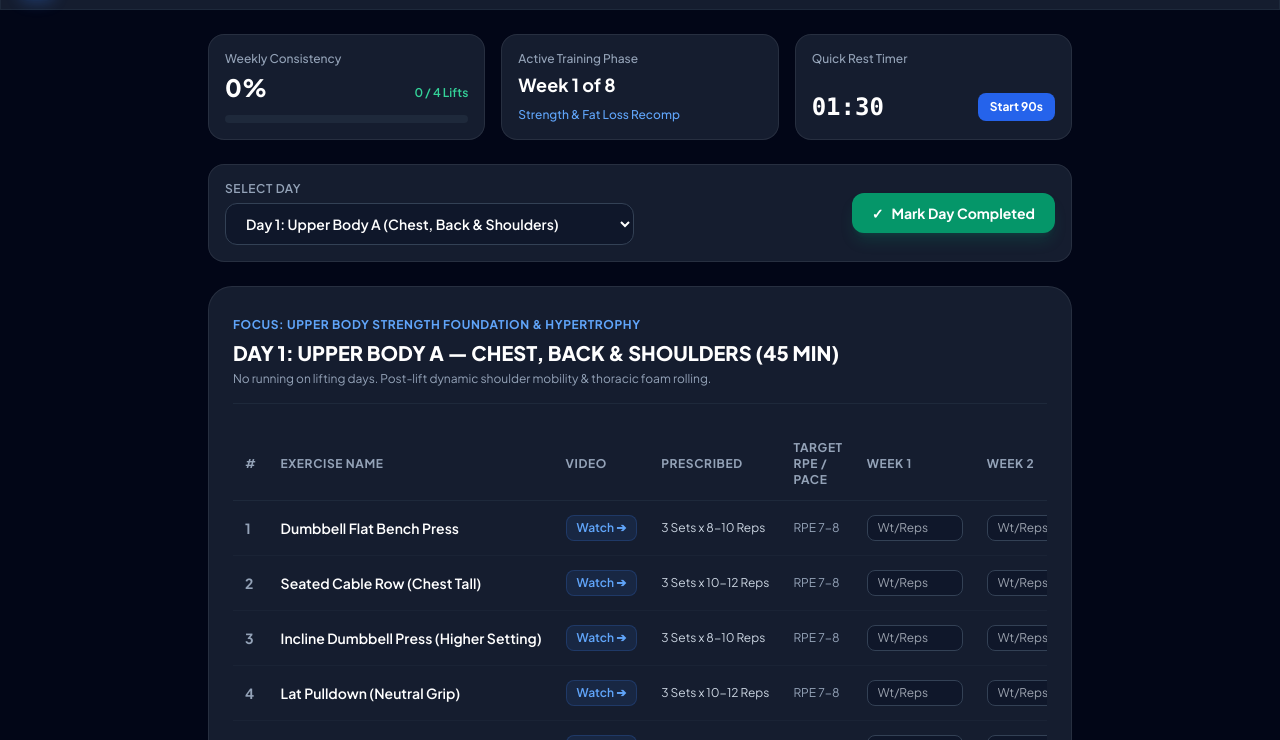
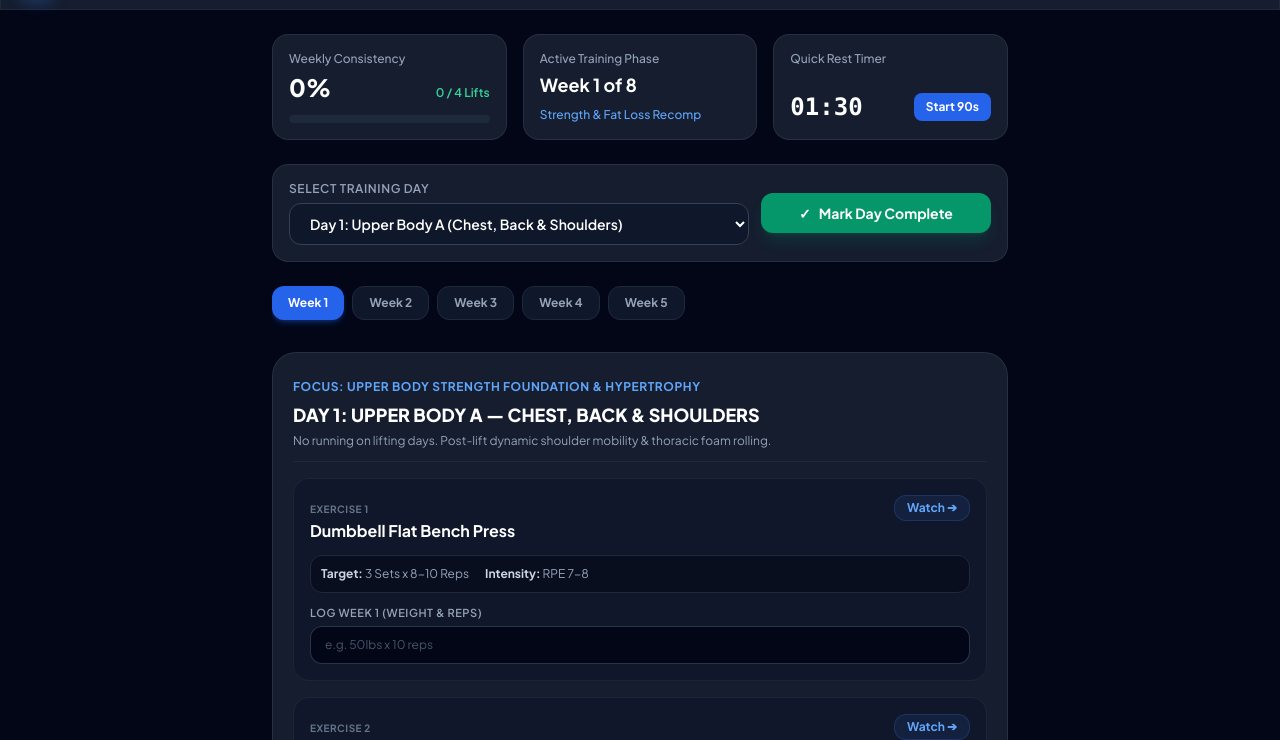
Before and after one commit to joetyo/Calvin-Test-Plan, a plain HTML site: page index.html in a window 1280 px wide. Shown: the part 60-800 px from the top of the page. Drawn offline with nearby package versions, Linux system fonts and the light colour scheme.

Commit message:
Update index.html

```diff
--- a/index.html
+++ b/index.html
@@ -35,7 +35,7 @@
         </div>
     </header>
 
-    <main class="max-w-4xl mx-auto px-4 py-6 space-y-6">
+    <main class="max-w-3xl mx-auto px-4 py-6 space-y-6">
         <!-- Dashboard Stats -->
         <div class="grid grid-cols-1 sm:grid-cols-3 gap-4">
             <div class="glass-card p-4 rounded-2xl">
@@ -50,7 +50,7 @@
             </div>
             <div class="glass-card p-4 rounded-2xl flex flex-col justify-between">
                 <div class="text-xs text-slate-400 font-medium">Active Training Phase</div>
-                <div class="text-lg font-bold text-white mt-1">Week 1 of 8</div>
+                <div class="text-lg font-bold text-white mt-1" id="activeWeekLabel">Week 1 of 8</div>
                 <div class="text-xs text-blue-400 font-medium mt-2">Strength & Fat Loss Recomp</div>
             </div>
             <div class="glass-card p-4 rounded-2xl flex flex-col justify-between">
@@ -62,11 +62,11 @@
             </div>
         </div>
 
-        <!-- Day Selector & Filter -->
+        <!-- Day Selector & Complete Button -->
         <div class="glass-card p-4 rounded-2xl space-y-3">
             <div class="flex flex-col sm:flex-row gap-3 items-center justify-between">
-                <div class="w-full sm:w-1/2">
-                    <label class="block text-xs font-semibold text-slate-400 uppercase tracking-wider mb-1.5">Select Day</label>
+                <div class="w-full sm:w-2/3">
+                    <label class="block text-xs font-semibold text-slate-400 uppercase tracking-wider mb-1.5">Select Training Day</label>
                     <select id="daySelect" onchange="switchDay(this.value)" class="w-full bg-slate-900 border border-slate-700 rounded-xl px-4 py-2.5 text-sm font-semibold text-white focus:outline-none focus:border-blue-500">
                         <option value="day1">Day 1: Upper Body A (Chest, Back & Shoulders)</option>
                         <option value="day2">Day 2: Lower Body A (Quads, Glutes & Calves)</option>
@@ -77,17 +77,26 @@
                         <option value="day7">Day 7: Full Rest & Active Recovery</option>
                     </select>
                 </div>
-                <div class="w-full sm:w-1/2 flex items-center justify-end gap-2">
-                    <button onclick="markCurrentDayComplete()" id="completeBtn" class="w-full sm:w-auto px-5 py-2.5 bg-emerald-600 hover:bg-emerald-500 text-white text-sm font-bold rounded-xl shadow-lg shadow-emerald-600/20 transition flex items-center justify-center gap-2">
-                        <span>✓</span> Mark Day Completed
+                <div class="w-full sm:w-1/3 flex items-center justify-end">
+                    <button onclick="markCurrentDayComplete()" id="completeBtn" class="w-full px-4 py-2.5 bg-emerald-600 hover:bg-emerald-500 text-white text-sm font-bold rounded-xl shadow-lg shadow-emerald-600/20 transition flex items-center justify-center gap-2">
+                        <span>✓</span> Mark Day Complete
                     </button>
                 </div>
             </div>
         </div>
 
+        <!-- Weekly Tabs -->
+        <div class="flex gap-2 overflow-x-auto pb-2 custom-scrollbar">
+            <button onclick="switchWeek('w1')" id="tab_w1" class="px-4 py-2 rounded-xl text-xs font-bold transition bg-blue-600 text-white shadow-md shadow-blue-600/30">Week 1</button>
+            <button onclick="switchWeek('w2')" id="tab_w2" class="px-4 py-2 rounded-xl text-xs font-bold transition bg-slate-900 text-slate-400 border border-slate-800 hover:text-white">Week 2</button>
+            <button onclick="switchWeek('w3')" id="tab_w3" class="px-4 py-2 rounded-xl text-xs font-bold transition bg-slate-900 text-slate-400 border border-slate-800 hover:text-white">Week 3</button>
+            <button onclick="switchWeek('w4')" id="tab_w4" class="px-4 py-2 rounded-xl text-xs font-bold transition bg-slate-900 text-slate-400 border border-slate-800 hover:text-white">Week 4</button>
+            <button onclick="switchWeek('w5')" id="tab_w5" class="px-4 py-2 rounded-xl text-xs font-bold transition bg-slate-900 text-slate-400 border border-slate-800 hover:text-white">Week 5</button>
+        </div>
+
         <!-- Workout Content Container -->
-        <div id="workoutContainer" class="space-y-6">
-            <!-- Dynamic Workout Content injected via JS -->
+        <div id="workoutContainer" class="space-y-4">
+            <!-- Dynamic vertical cards injected via JS -->
         </div>
     </main>
 
@@ -107,7 +116,7 @@
     <script>
         const workoutData = {
             day1: {
-                title: "DAY 1: UPPER BODY A — CHEST, BACK & SHOULDERS (45 MIN)",
+                title: "DAY 1: UPPER BODY A — CHEST, BACK & SHOULDERS",
                 focus: "Upper Body Strength Foundation & Hypertrophy",
                 description: "No running on lifting days. Post-lift dynamic shoulder mobility & thoracic foam rolling.",
                 isLifting: true,
@@ -127,7 +136,7 @@
                 ]
             },
             day2: {
-                title: "DAY 2: LOWER BODY A — QUADS, GLUTES & CALVES (45 MIN)",
+                title: "DAY 2: LOWER BODY A — QUADS, GLUTES & CALVES",
                 focus: "Quad Hypertrophy, Posterior Chain & Ankle Stability",
                 description: "Post-lift quad, hip flexor & ankle dorsiflexion mobility flow. Zero impact.",
                 isLifting: true,
@@ -151,10 +160,10 @@
                 description: "Continuous Zone 2 conversational aerobic pacing (135-145 BPM). No lifting.",
                 isLifting: false,
                 exercises: [
-                    { id: 1, name: "Dynamic Runner Warm-Up (10 min)", video: "https://www.youtube.com/watch?v=4QkMrZnMyRo", sets: "High knees, butt kicks, leg swings", rpe: "Easy" },
-                    { id: 2, name: "Cadence & Ground Strike Drills", video: "https://www.youtube.com/watch?v=sC1IX4avCJs", sets: "5 Mins", rpe: "Easy" },
-                    { id: 3, name: "Steady Aerobic Base Run", video: "https://www.youtube.com/watch?v=9mXuZE4whs0", sets: "3.0 Miles Continuous", rpe: "135-145 BPM" },
-                    { id: 4, name: "Post-Run Hip & Hamstring Stretch Flow", video: "https://www.youtube.com/watch?v=mHNqGWFC9f4", sets: "10 Mins", rpe: "Recovery" }
+                    { id: 1, name: "Dynamic Runner Warm-Up (10 min)", sets: "High knees, butt kicks, leg swings", rpe: "Easy" },
+                    { id: 2, name: "Cadence & Ground Strike Drills", sets: "5 Mins", rpe: "Easy" },
+                    { id: 3, name: "Steady Aerobic Base Run", sets: "3.0 Miles Continuous", rpe: "135-145 BPM" },
+                    { id: 4, name: "Post-Run Hip & Hamstring Stretch Flow", sets: "10 Mins", rpe: "Recovery" }
                 ],
                 cues: [
                     "Maintain conversational pace (Zone 2). If you cannot speak in full sentences, slow down.",
@@ -163,7 +172,7 @@
                 ]
             },
             day4: {
-                title: "DAY 4: UPPER BODY B — CHEST, BACK & ARMS (45 MIN)",
+                title: "DAY 4: UPPER BODY B — CHEST, BACK & ARMS",
                 focus: "Upper Chest Shelf, 3D Shoulders & Arm Peak",
                 description: "Doorway pec stretch & thoracic foam roll extensions. Zero impact.",
                 isLifting: true,
@@ -183,7 +192,7 @@
                 ]
             },
             day5: {
-                title: "DAY 5: LOWER BODY B & CORE — QUADS, HAMSTRINGS & CORE (45 MIN)",
+                title: "DAY 5: LOWER BODY B & CORE — QUADS, HAMSTRINGS & CORE",
                 focus: "Quad Hypertrophy, Posterior Chain Strength & Core Density",
                 description: "Post-lift 20-30 min gentle walk or core & mobility flow.",
                 isLifting: true,
@@ -206,10 +215,10 @@
                 description: "Steady continuous aerobic run (138-148 BPM, capped at 3.0 miles max).",
                 isLifting: false,
                 exercises: [
-                    { id: 1, name: "Pre-Run Dynamic Hip & Ankle Warm-Up", video: "https://www.youtube.com/watch?v=4QkMrZnMyRo", sets: "10 Mins", rpe: "Easy" },
-                    { id: 2, name: "Glute & Core Activation Drills", video: "https://www.youtube.com/watch?v=9mXuZE4whs0", sets: "5 Mins", rpe: "Easy" },
-                    { id: 3, name: "Steady Aerobic Base Run", video: "https://www.youtube.com/watch?v=sC1IX4avCJs", sets: "3.0 Miles Continuous", rpe: "138-148 BPM" },
-                    { id: 4, name: "Lower Body Foam Rolling & Soft Tissue Flush", video: "https://www.youtube.com/watch?v=TiJdWQd_xNc", sets: "15 Mins", rpe: "Recovery" }
+                    { id: 1, name: "Pre-Run Dynamic Hip & Ankle Warm-Up", sets: "10 Mins", rpe: "Easy" },
+                    { id: 2, name: "Glute & Core Activation Drills", sets: "5 Mins", rpe: "Easy" },
+                    { id: 3, name: "Steady Aerobic Base Run", sets: "3.0 Miles Continuous", rpe: "138-148 BPM" },
+                    { id: 4, name: "Lower Body Foam Rolling & Soft Tissue Flush", sets: "15 Mins", rpe: "Recovery" }
                 ],
                 cues: [
                     "Maintain steady Zone 2 heart rate without pushing into high-intensity sprints.",
@@ -236,6 +245,7 @@
         };
 
         let currentDay = 'day1';
+        let currentWeek = 'w1';
         let userLogs = JSON.parse(localStorage.getItem('calvin_workout_logs') || '{}');
         let completedDays = JSON.parse(localStorage.getItem('calvin_completed_days') || '{}');
         let streak = parseInt(localStorage.getItem('calvin_streak') || '0');
@@ -243,91 +253,86 @@
         function init() {
             document.getElementById('streakCount').innerText = streak;
             updateConsistency();
-            renderDay(currentDay);
+            renderView();
         }
 
         function switchDay(day) {
             currentDay = day;
-            renderDay(day);
+            renderView();
         }
 
-        function renderDay(dayKey) {
-            const data = workoutData[dayKey];
+        function switchWeek(week) {
+            currentWeek = week;
+            ['w1', 'w2', 'w3', 'w4', 'w5'].forEach(w => {
+                const btn = document.getElementById('tab_' + w);
+                if (w === week) {
+                    btn.className = "px-4 py-2 rounded-xl text-xs font-bold transition bg-blue-600 text-white shadow-md shadow-blue-600/30";
+                } else {
+                    btn.className = "px-4 py-2 rounded-xl text-xs font-bold transition bg-slate-900 text-slate-400 border border-slate-800 hover:text-white";
+                }
+            });
+            document.getElementById('activeWeekLabel').innerText = "Week " + week.replace('w', '') + " of 8";
+            renderView();
+        }
+
+        function renderView() {
+            const data = workoutData[currentDay];
             const container = document.getElementById('workoutContainer');
-            const isCompleted = completedDays[dayKey] || false;
+            const isCompleted = completedDays[currentDay] || false;
 
             const completeBtn = document.getElementById('completeBtn');
             if (isCompleted) {
-                completeBtn.className = "w-full sm:w-auto px-5 py-2.5 bg-slate-800 text-emerald-400 border border-emerald-500/30 text-sm font-bold rounded-xl flex items-center justify-center gap-2";
+                completeBtn.className = "w-full px-4 py-2.5 bg-slate-800 text-emerald-400 border border-emerald-500/30 text-sm font-bold rounded-xl flex items-center justify-center gap-2";
                 completeBtn.innerHTML = "<span>✓</span> Completed";
             } else {
-                completeBtn.className = "w-full sm:w-auto px-5 py-2.5 bg-emerald-600 hover:bg-emerald-500 text-white text-sm font-bold rounded-xl shadow-lg shadow-emerald-600/20 transition flex items-center justify-center gap-2";
-                completeBtn.innerHTML = "<span>✓</span> Mark Day Completed";
+                completeBtn.className = "w-full px-4 py-2.5 bg-emerald-600 hover:bg-emerald-500 text-white text-sm font-bold rounded-xl shadow-lg shadow-emerald-600/20 transition flex items-center justify-center gap-2";
+                completeBtn.innerHTML = "<span>✓</span> Mark Day Complete";
             }
 
             let html = `
-                <div class="glass-card p-6 rounded-3xl space-y-6">
-                    <div class="border-b border-slate-800 pb-4">
+                <div class="glass-card p-5 rounded-3xl space-y-4">
+                    <div class="border-b border-slate-800 pb-3">
                         <span class="text-xs font-bold text-blue-400 uppercase tracking-wider">Focus: ${data.focus}</span>
-                        <h2 class="text-xl font-black text-white mt-1">${data.title}</h2>
+                        <h2 class="text-lg font-black text-white mt-1">${data.title}</h2>
                         <p class="text-xs text-slate-400 mt-1">${data.description}</p>
                     </div>
 
-                    <div class="overflow-x-auto custom-scrollbar">
-                        <table class="w-full text-left text-sm">
-                            <thead>
-                                <tr class="border-b border-slate-800 text-slate-400 text-xs uppercase tracking-wider">
-                                    <th class="py-3 px-3">#</th>
-                                    <th class="py-3 px-3">Exercise Name</th>
-                                    <th class="py-3 px-3">Video</th>
-                                    <th class="py-3 px-3">Prescribed</th>
-                                    <th class="py-3 px-3">Target RPE / Pace</th>
-                                    <th class="py-3 px-3">Week 1</th>
-                                    <th class="py-3 px-3">Week 2</th>
-                                    <th class="py-3 px-3">Week 3</th>
-                                    <th class="py-3 px-3">Week 4</th>
-                                    <th class="py-3 px-3">Week 5</th>
-                                </tr>
-                            </thead>
-                            <tbody class="divide-y divide-slate-800/60">
+                    <div class="space-y-4">
             `;
 
             data.exercises.forEach((ex, idx) => {
-                const logKey = `${dayKey}_ex_${ex.id}`;
-                const w1 = userLogs[`${logKey}_w1`] || '';
-                const w2 = userLogs[`${logKey}_w2`] || '';
-                const w3 = userLogs[`${logKey}_w3`] || '';
-                const w4 = userLogs[`${logKey}_w4`] || '';
-                const w5 = userLogs[`${logKey}_w5`] || '';
+                const logKey = `${currentDay}_ex_${ex.id}_${currentWeek}`;
+                const val = userLogs[logKey] || '';
 
                 html += `
-                    <tr class="hover:bg-slate-900/40 transition">
-                        <td class="py-3.5 px-3 font-bold text-slate-400">${idx + 1}</td>
-                        <td class="py-3.5 px-3 font-semibold text-white whitespace-nowrap">${ex.name}</td>
-                        <td class="py-3.5 px-3 whitespace-nowrap">
-                            <a href="${ex.video}" target="_blank" class="text-xs font-semibold text-blue-400 hover:text-blue-300 bg-blue-500/10 px-2.5 py-1 rounded-lg border border-blue-500/20 inline-flex items-center gap-1">Watch ➔</a>
-                        </td>
-                        <td class="py-3.5 px-3 text-slate-300 text-xs whitespace-nowrap">${ex.sets}</td>
-                        <td class="py-3.5 px-3 text-slate-400 text-xs whitespace-nowrap">${ex.rpe}</td>
-                        <td class="py-3.5 px-3"><input type="text" value="${w1}" onchange="saveLog('${logKey}_w1', this.value)" placeholder="Wt/Reps" class="w-24 bg-slate-900 border border-slate-700 rounded-lg px-2.5 py-1 text-xs text-white focus:outline-none focus:border-blue-500"></td>
-                        <td class="py-3.5 px-3"><input type="text" value="${w2}" onchange="saveLog('${logKey}_w2', this.value)" placeholder="Wt/Reps" class="w-24 bg-slate-900 border border-slate-700 rounded-lg px-2.5 py-1 text-xs text-white focus:outline-none focus:border-blue-500"></td>
-                        <td class="py-3.5 px-3"><input type="text" value="${w3}" onchange="saveLog('${logKey}_w3', this.value)" placeholder="Wt/Reps" class="w-24 bg-slate-900 border border-slate-700 rounded-lg px-2.5 py-1 text-xs text-white focus:outline-none focus:border-blue-500"></td>
-                        <td class="py-3.5 px-3"><input type="text" value="${w4}" onchange="saveLog('${logKey}_w4', this.value)" placeholder="Wt/Reps" class="w-24 bg-slate-900 border border-slate-700 rounded-lg px-2.5 py-1 text-xs text-white focus:outline-none focus:border-blue-500"></td>
-                        <td class="py-3.5 px-3"><input type="text" value="${w5}" onchange="saveLog('${logKey}_w5', this.value)" placeholder="Wt/Reps" class="w-24 bg-slate-900 border border-slate-700 rounded-lg px-2.5 py-1 text-xs text-white focus:outline-none focus:border-blue-500"></td>
-                    </tr>
+                    <div class="bg-slate-900/80 border border-slate-800/80 rounded-2xl p-4 space-y-3">
+                        <div class="flex items-start justify-between gap-2">
+                            <div>
+                                <span class="text-[10px] font-bold text-slate-500 uppercase tracking-wider">Exercise ${idx + 1}</span>
+                                <h3 class="font-bold text-white text-sm sm:text-base">${ex.name}</h3>
+                            </div>
+                            ${ex.video ? `<a href="${ex.video}" target="_blank" class="px-3 py-1 bg-blue-500/10 hover:bg-blue-500/20 text-blue-400 border border-blue-500/20 rounded-xl text-xs font-bold transition flex items-center gap-1 whitespace-nowrap">Watch ➔</a>` : ''}
+                        </div>
+
+                        <div class="flex flex-wrap items-center gap-x-4 gap-y-1 text-xs text-slate-400 bg-slate-950/50 p-2.5 rounded-xl border border-slate-800">
+                            <div><strong class="text-slate-300">Target:</strong> ${ex.sets}</div>
+                            <div><strong class="text-slate-300">Intensity:</strong> ${ex.rpe}</div>
+                        </div>
+
+                        <div>
+                            <label class="block text-[11px] font-semibold text-slate-400 uppercase tracking-wider mb-1">Log Week ${currentWeek.replace('w','')} (Weight & Reps)</label>
+                            <input type="text" value="${val}" onchange="saveLog('${logKey}', this.value)" placeholder="e.g. 50lbs x 10 reps" class="w-full bg-slate-950 border border-slate-700/80 rounded-xl px-3.5 py-2.5 text-xs text-white placeholder-slate-600 focus:outline-none focus:border-blue-500 transition">
+                        </div>
+                    </div>
                 `;
             });
 
-            html += `
-                            </tbody>
-                        </table>
-                    </div>
-            `;
+            html += `</div>`;
 
             if (data.cues && data.cues.length > 0) {
                 html += `
-                    <div class="mt-6 p-4 rounded-2xl bg-slate-900/80 border border-slate-800">
-                        <h4 class="text-xs font-bold text-amber-400 uppercase tracking-wider mb-2">💡 Form Cues & Protocol Notes</h4>
+                    <div class="mt-4 p-4 rounded-2xl bg-slate-950/60 border border-slate-800">
+                        <h4 class="text-xs font-bold text-amber-400 uppercase tracking-wider mb-2">💡 Form Cues & Notes</h4>
                         <ul class="list-disc list-inside space-y-1 text-xs text-slate-300">
                 `;
                 data.cues.forEach(cue => {
@@ -359,7 +364,7 @@
             localStorage.setItem('calvin_streak', streak);
             document.getElementById('streakCount').innerText = streak;
             updateConsistency();
-            renderDay(currentDay);
+            renderView();
         }
 
         function updateConsistency() {
```
